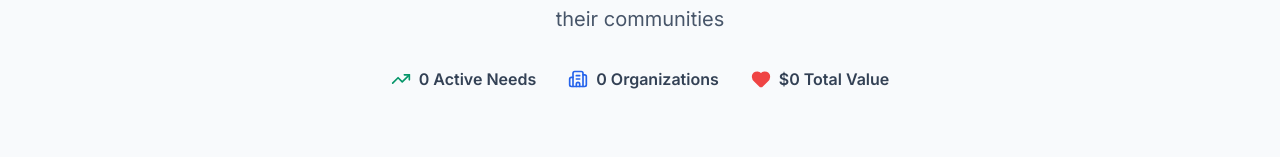
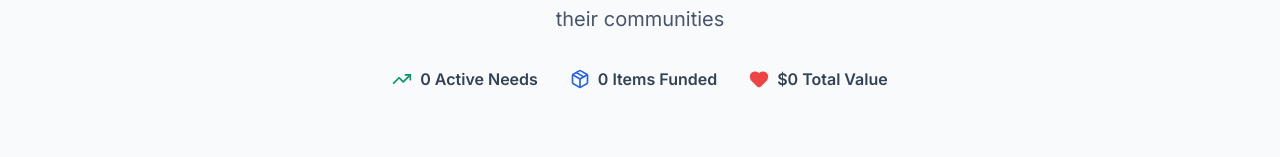
Before and after one commit to 1x8f/Needs-Connect, a React (Create React App) app in the folder frontend/: page / in a window 1280 px wide. Shown: the part 234-391 px from the top of the page. Built offline with nearby package versions, Linux system fonts and the light colour scheme; no server answers; sample sign-in values are in the browser's storage.

Commit message:
Update Category Selection stats to show impact: Active Needs, Items Funded, Total Value

```diff
--- a/frontend/src/pages/CategorySelection.js
+++ b/frontend/src/pages/CategorySelection.js
@@ -9,14 +9,13 @@ import {
   HeartPulse,
   Package,
   TrendingUp,
-  Building2,
   Heart
 } from 'lucide-react';
 
 const CategorySelection = () => {
   const [stats, setStats] = useState({
     totalActiveNeeds: 0,
-    organizationCount: 0,
+    itemsFunded: 0,
     totalValue: 0
   });
   const [categoryStats, setCategoryStats] = useState({});
@@ -108,11 +107,11 @@ const CategorySelection = () => {
       // Calculate overall stats
       const totalActiveNeeds = needs.length;
       const totalValue = needs.reduce((sum, need) => sum + (need.cost * need.quantity), 0);
-      const uniqueOrgs = new Set(needs.map(need => need.org_type)).size;
+      const itemsFunded = needs.reduce((sum, need) => sum + need.quantity_fulfilled, 0);
 
       setStats({
         totalActiveNeeds,
-        organizationCount: uniqueOrgs,
+        itemsFunded,
         totalValue
       });
 
@@ -162,8 +161,8 @@ const CategorySelection = () => {
               <span className="font-semibold">{stats.totalActiveNeeds} Active Needs</span>
             </div>
             <div className="flex items-center gap-2 text-slate-700">
-              <Building2 className="w-5 h-5 text-blue-600" strokeWidth={2} />
-              <span className="font-semibold">{stats.organizationCount} Organizations</span>
+              <Package className="w-5 h-5 text-blue-600" strokeWidth={2} />
+              <span className="font-semibold">{stats.itemsFunded} Items Funded</span>
             </div>
             <div className="flex items-center gap-2 text-slate-700">
               <Heart className="w-5 h-5 text-red-500" strokeWidth={2} fill="currentColor" />
```
